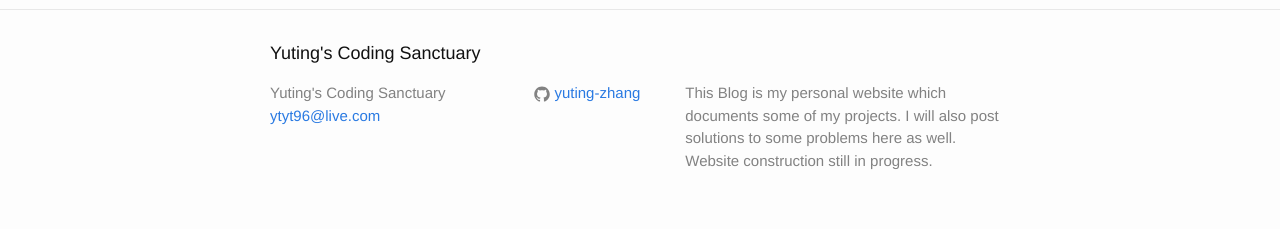
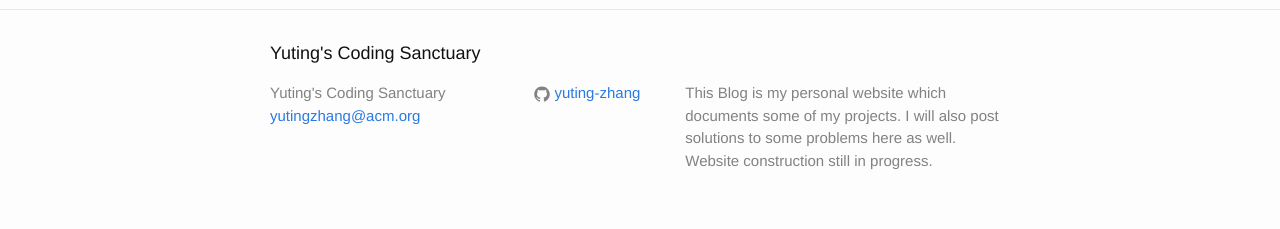
Before and after one commit to khaledlooda/yuting-zhang.github.io, a Jekyll site: the page built from index.html, in a window 1280 px wide. Shown: the part 1637-1866 px from the top of the page. Built offline with Jekyll 4.4.1, drawn with Linux system fonts in a browser that asks for light colours.

Commit message:
email update

```diff
--- a/_config.yml
+++ b/_config.yml
@@ -12,7 +12,7 @@ site:
 comments: true
 
 title: Yuting's Coding Sanctuary
-email: ytyt96@live.com
+email: yutingzhang@acm.org
 description: > # this means to ignore newlines until "baseurl:"
     This Blog is my personal website which documents some of my projects.
     I will also post solutions to some problems here as well.
```
